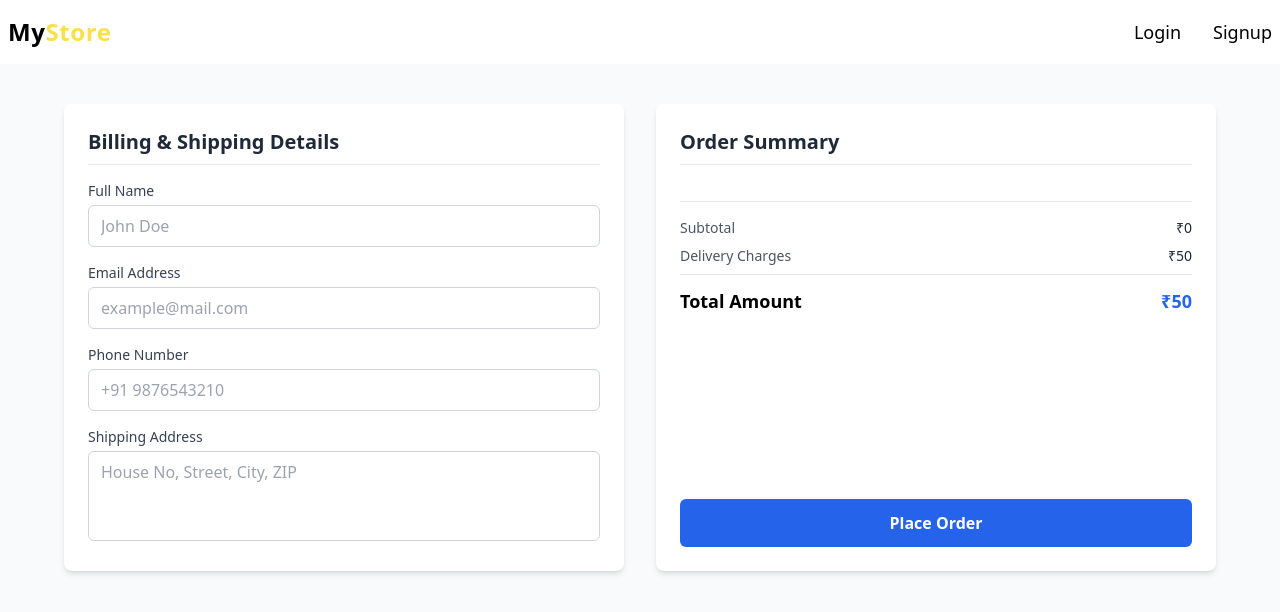
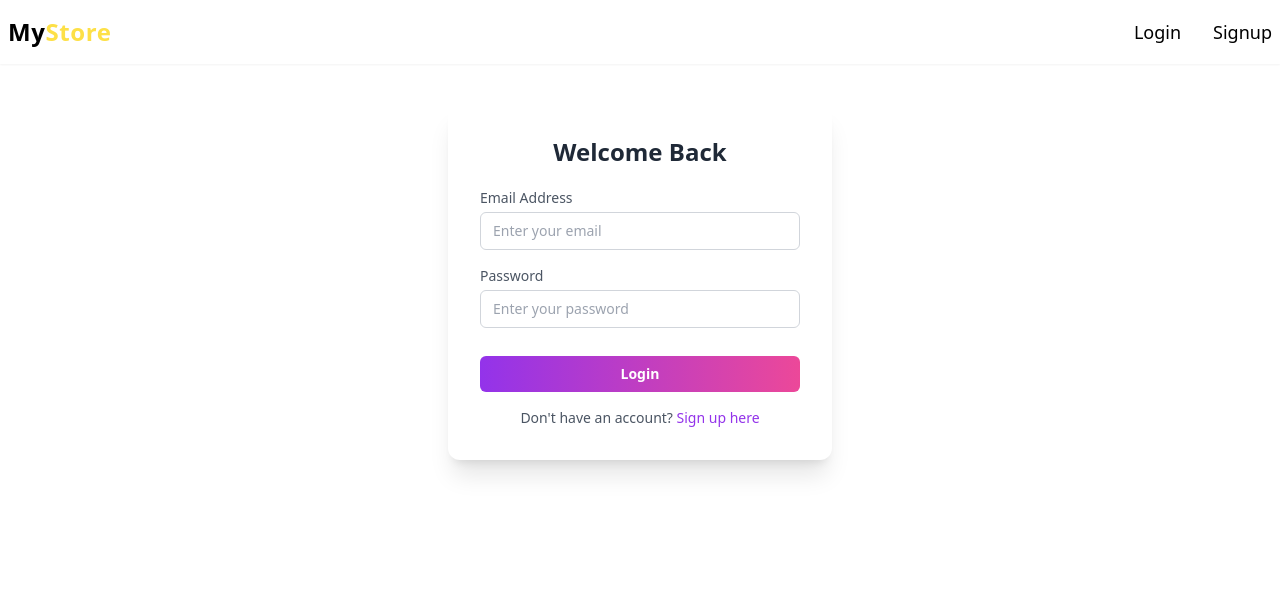
Before and after one commit to Ashish-Parashar/My-Ecommerce-Website, a React (Vite) app: page /checkout in a window 1280 px wide. Shown: the top 612 px of the page. Built offline with nearby package versions, Linux system fonts and the light colour scheme.

Commit message:
Update Container.jsx

```diff
--- a/src/Container/Container.jsx
+++ b/src/Container/Container.jsx
@@ -39,9 +39,9 @@ function Container() {
         <Route path="/productcategory" element={role === 'admin' ? <ProductCategory /> : <Navigate to="/" replace />} />
         <Route path="/productslist" element={role === 'admin' ? <ProductsList /> : <Navigate to="/" replace />} />
         <Route path="/addcategory" element={role === 'admin' ? <Addcategory /> : <Navigate to="/" replace />} />
-        <Route path="product/:id" element={<SingleProduct />} />
-        <Route path="cart" element={<CartPage />} />
-        <Route path="checkout" element={<CheckoutPage />} />
+        <Route path="product/:id" element={ role ?   <SingleProduct /> : <Login setrole={setRole} />} />
+        <Route path="cart" element={ role ? <CartPage /> : <Login setrole={setRole} />} />
+        <Route path="checkout" element={ role ? <CheckoutPage /> : <Login setrole={setRole} />} />
       </Routes>
     </>
   );
```
